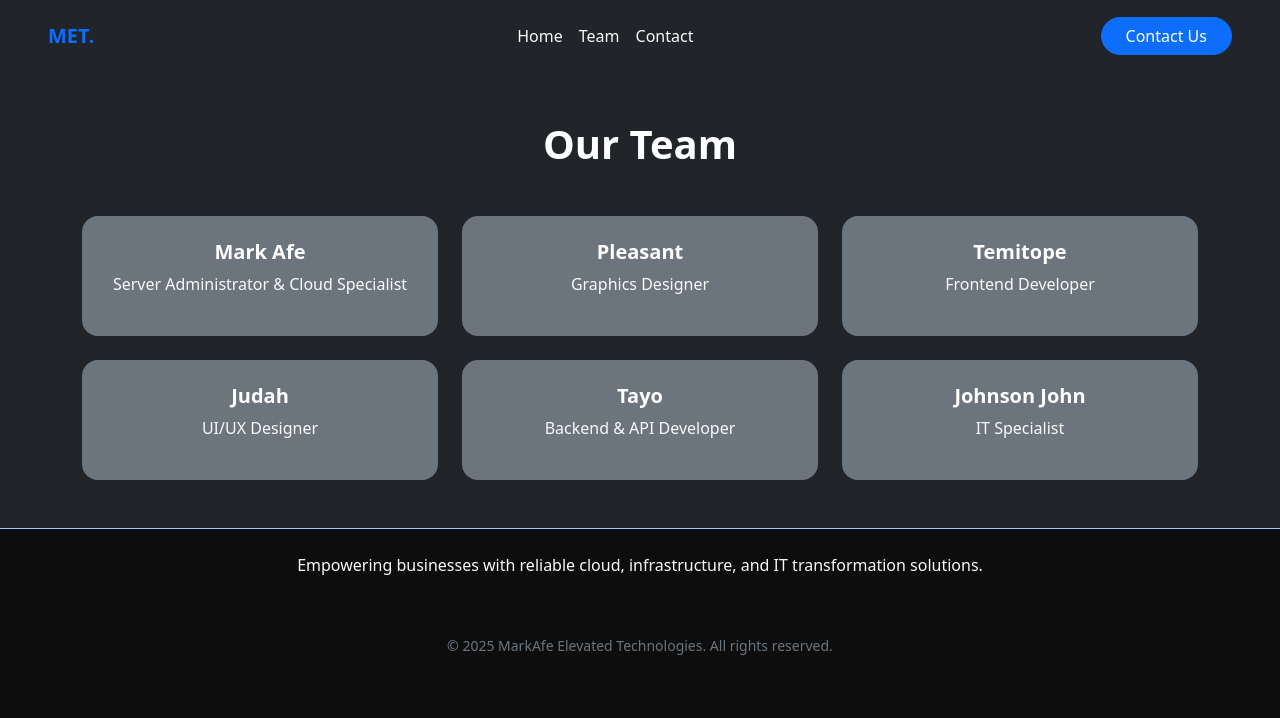
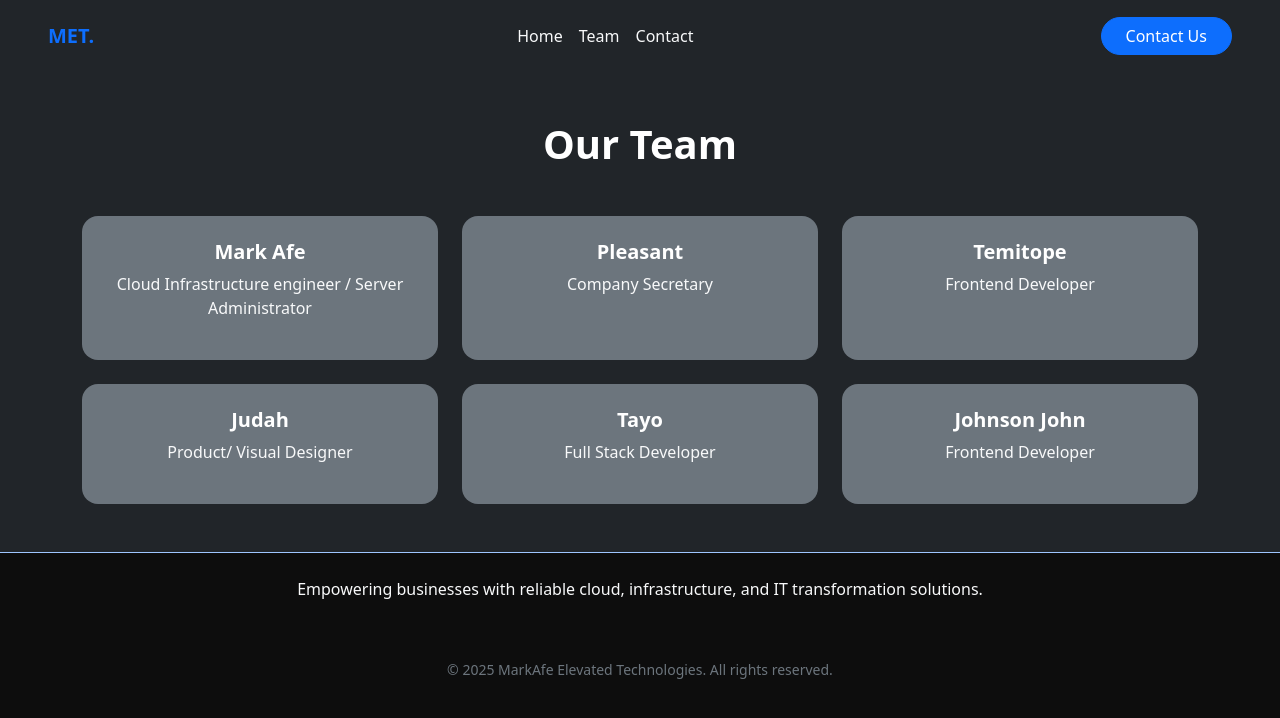
Before and after one commit to ezekieltemitope/MarkAfe-Elevated-Technologies, a React (Vite) app: page /team in a window 1280 px wide. Shown: the top 718 px of the page. Built offline with nearby package versions, Linux system fonts and the light colour scheme.

Commit message:
Team role changes

```diff
--- a/src/Pages/Team.jsx
+++ b/src/Pages/Team.jsx
@@ -1,11 +1,11 @@
 function Team() {
   const team = [
-    { name: "Mark Afe", role: "Server Administrator & Cloud Specialist" },
-    { name: "Pleasant", role: "Graphics Designer" },
+    { name: "Mark Afe", role: "Cloud Infrastructure engineer / Server Administrator" },
+    { name: "Pleasant", role: "Company Secretary" },
     { name: "Temitope", role: "Frontend Developer" },
-    { name: "Judah", role: "UI/UX Designer" },
-    { name: "Tayo", role: "Backend & API Developer" },
-    { name: "Johnson John", role: "IT Specialist" },
+    { name: "Judah", role: "Product/ Visual Designer" },
+    { name: "Tayo", role: "Full Stack Developer" },
+    { name: "Johnson John", role: "Frontend Developer" },
   ]
 
   return (
```
